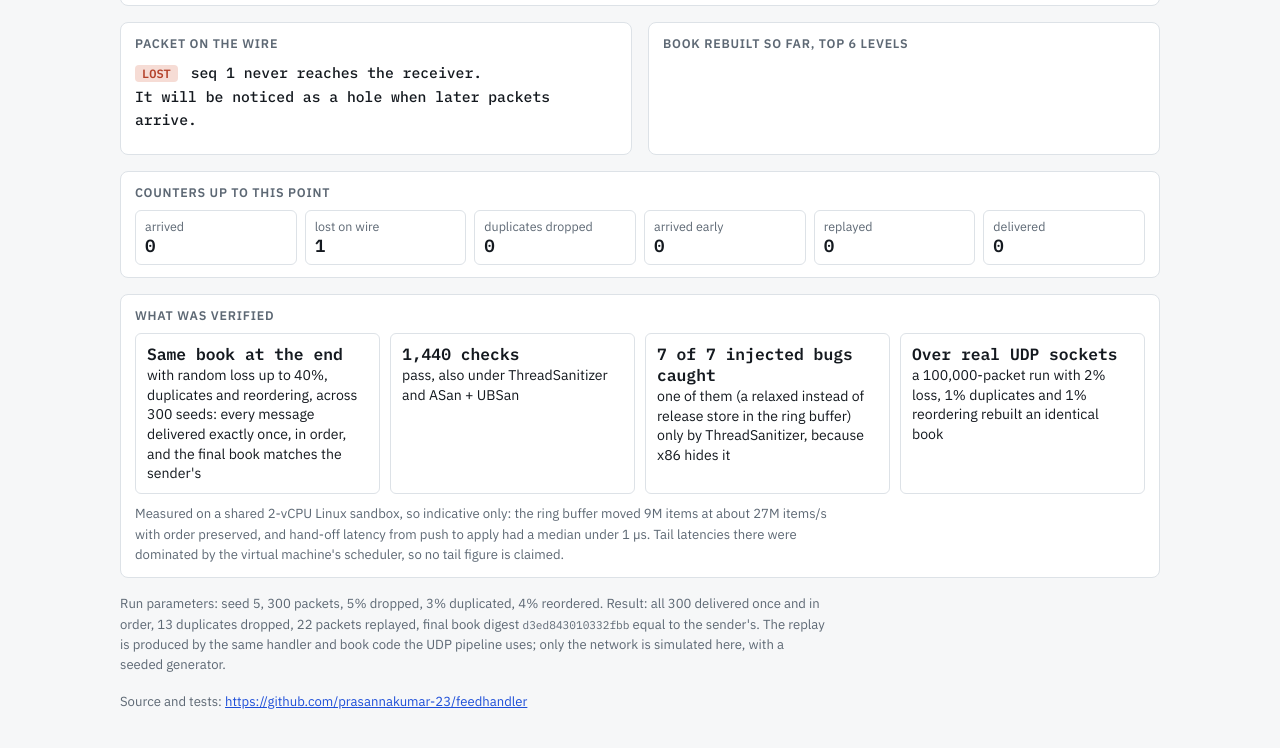
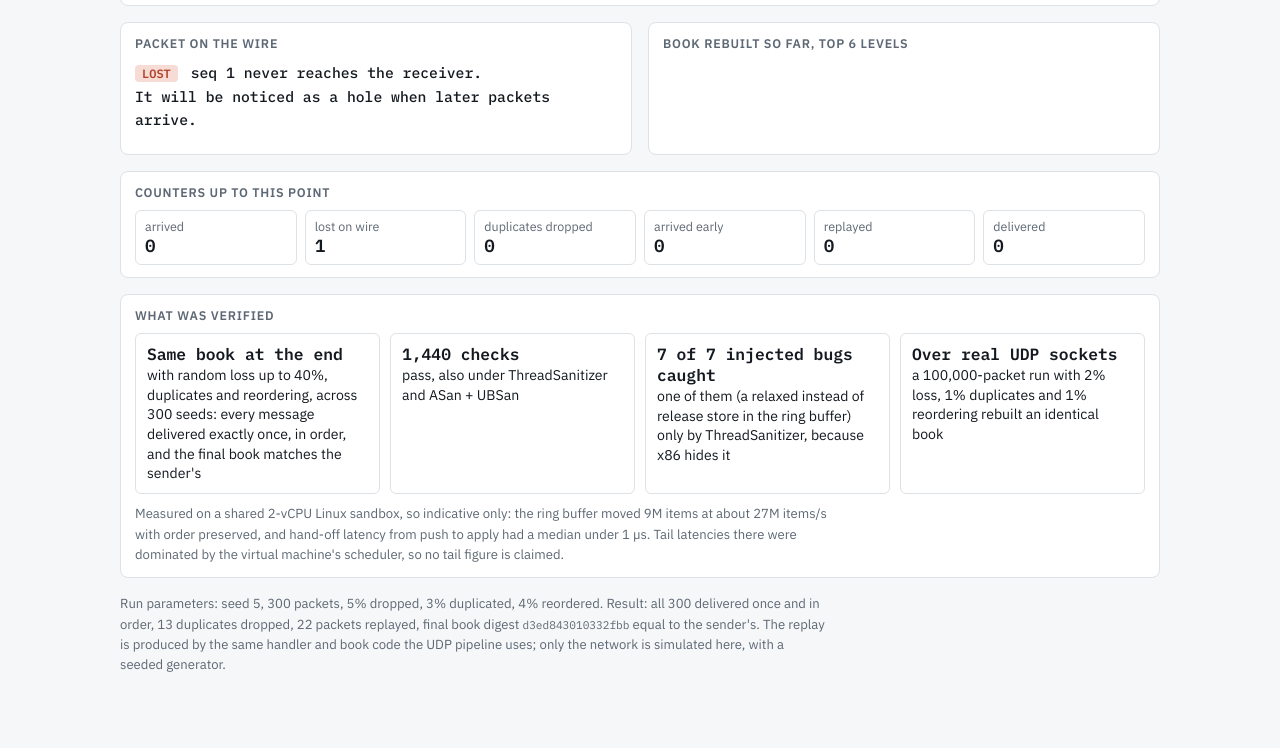
Before and after one commit to prasannakumar-23/feedhandler, a plain HTML site: page docs/index.html in a window 1280 px wide. Shown: the part 450-1198 px from the top of the page. Drawn offline with Linux system fonts and the light colour scheme.

Commit message:
Remove source link from the replay page

```diff
--- a/docs/index.html
+++ b/docs/index.html
@@ -99,7 +99,7 @@ code{font-family:var(--mono);font-size:.85em}
 </div>
 <script>
 (function(){
-var REPO="https://github.com/prasannakumar-23/feedhandler";
+var REPO="";
 var T=null,i=0,timer=null,$=function(id){return document.getElementById(id)};
 function build(){var m=$('map'),h='';for(var s=1;s<=T.packets;s++)h+='<div class="c" data-s="'+s+'" title="seq '+s+'"></div>';m.innerHTML=h;}
 function render(){
```
